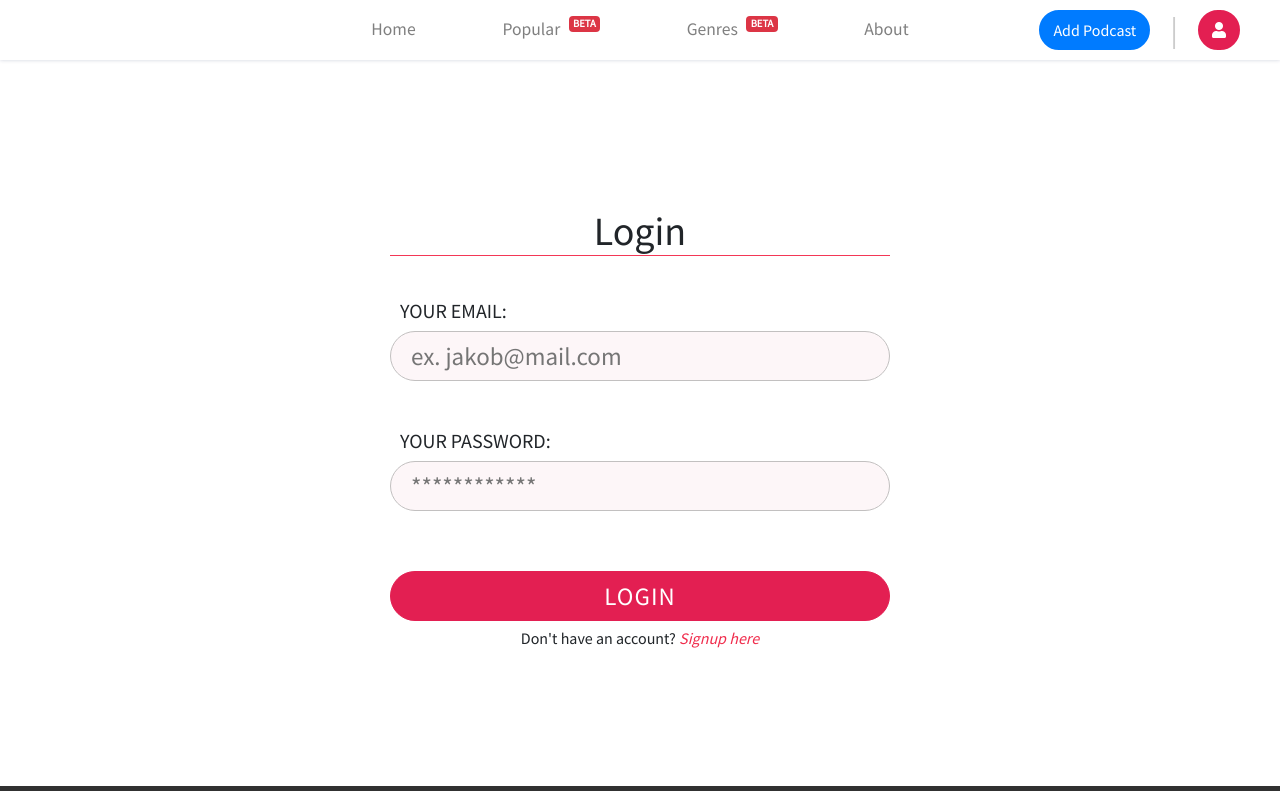
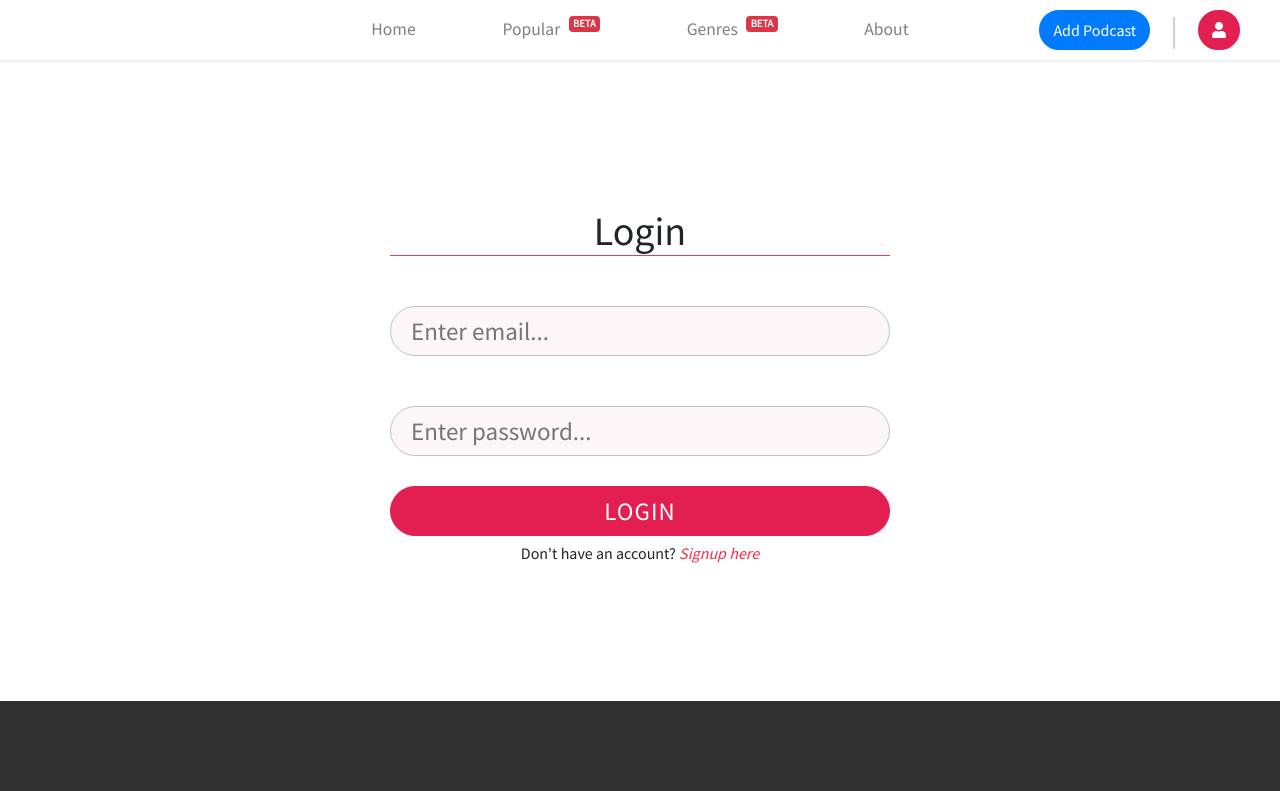
Before and after one commit to Jabser/Podify, a React (Create React App) app: page /login in a window 1280 px wide. Shown: the top 791 px of the page. Built offline with nearby package versions, Linux system fonts and the light colour scheme.

Commit message:
Better readability of login/signup inputs

```diff
--- a/src/sass/login.scss
+++ b/src/sass/login.scss
@@ -12,17 +12,10 @@
   }
 
   form{
-
-    label{
-      display: block;
-      width: 100%;
-      margin: 5px 10px;
-      font-size: 20px;
-    }
-
+    margin-top: 50px;
     input{
       width: 100%;
-      margin-bottom: 40px;
+      margin-bottom: 50px;
       height: 50px;
       border: 1px solid rgb(194, 192, 192);
       background-color: rgb(253, 246, 248);
@@ -30,12 +23,16 @@
       font-size: 25px;
       padding-left: 20px;
       color: rgb(160, 160, 160);
+
+      &#password {
+        margin-bottom: 0;
+      }
     }
 
     #submit{
       border: 1px solid #e31f52;
       background-color: #e31f52;
-      margin-top: 20px;
+      margin-top: 30px;
       margin-bottom: 5px;
       transition: .3s;
       padding: 0;
--- a/src/views/Login.js
+++ b/src/views/Login.js
@@ -10,10 +10,8 @@ class Login extends Component {
           <div className="loginbox">
             <h1>Login</h1>
             <form action="/">
-              <label htmlFor="email">YOUR EMAIL:</label>
-              <input type="text" name="email" id="email" placeholder="ex. jakob@mail.com"/>
-              <label htmlFor="password">YOUR PASSWORD:</label>
-              <input type="password" name="password" id="password" placeholder="************"/>
+              <input type="text" name="email" id="email" placeholder="Enter email..."/>
+              <input type="password" name="password" id="password" placeholder="Enter password..." />
               <input type="submit" name="submit" id="submit" value="LOGIN"/>
             </form>
             <p>Don't have an account? <Link to="/signup">Signup here</Link></p>
--- a/src/views/Signup.js
+++ b/src/views/Signup.js
@@ -10,11 +10,11 @@ class Signup extends Component {
             <h1>CREATE AN ACCOUNT</h1>
             <form action="/">
               <label htmlFor="name">YOUR NAME:</label>
-              <input type="text" name="name" id="name" placeholder="ex. Jakob Jakobsen"/>
+              <input type="text" name="name" id="name" />
               <label htmlFor="email">YOUR EMAIL:</label>
-              <input type="text" name="email" id="email" placeholder="ex. jakob@mail.com"/>
+              <input type="text" name="email" id="email" />
               <label htmlFor="password">YOUR PASSWORD:</label>
-              <input type="password" name="password" id="password" placeholder="************"/>
+              <input type="password" name="password" id="password" />
               <input type="submit" name="submit" id="submit" value="Signup"/>
             </form>
             <p>Already have an account? <NavLink to='/login'>Login here</NavLink></p>
```
